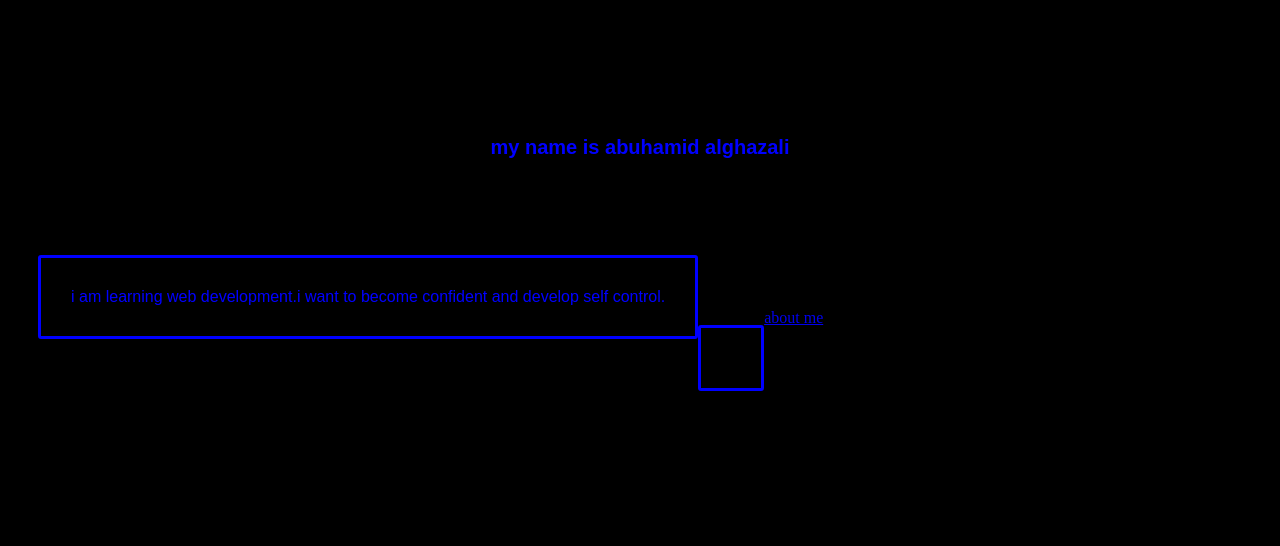
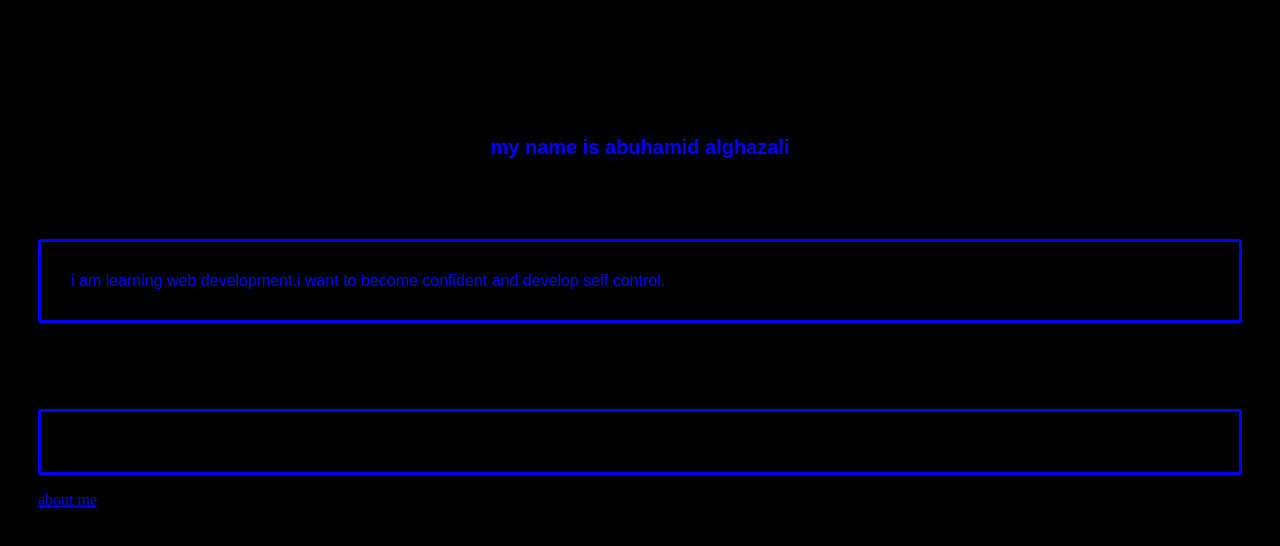
Before and after one commit to saliulawal769-tech/my-website, a plain HTML site: page index.html in a window 1280 px wide. Drawn offline with Linux system fonts and the light colour scheme.

Commit message:
Update index.html

```diff
--- a/index.html
+++ b/index.html
@@ -16,8 +16,8 @@
           border: 3px solid blue;
           padding:30px;
           border-radius:3px;
-           font-weight:lightblue;
-           float:left;
+           font-weight:red;
+
           }
 
   </style></head>
```
